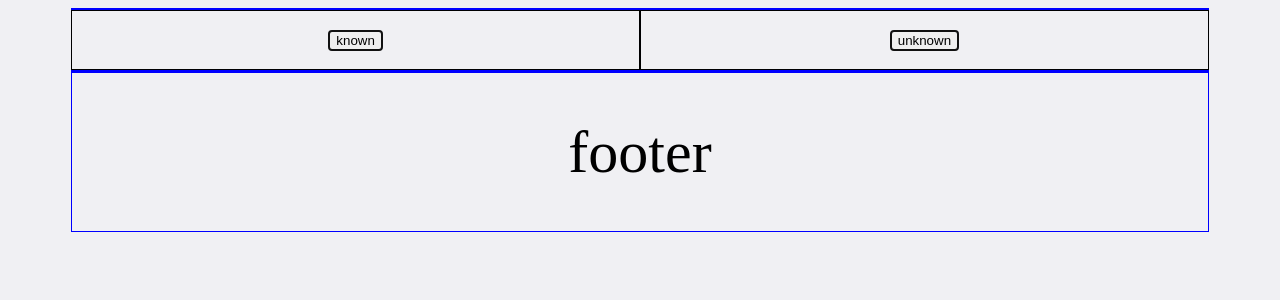
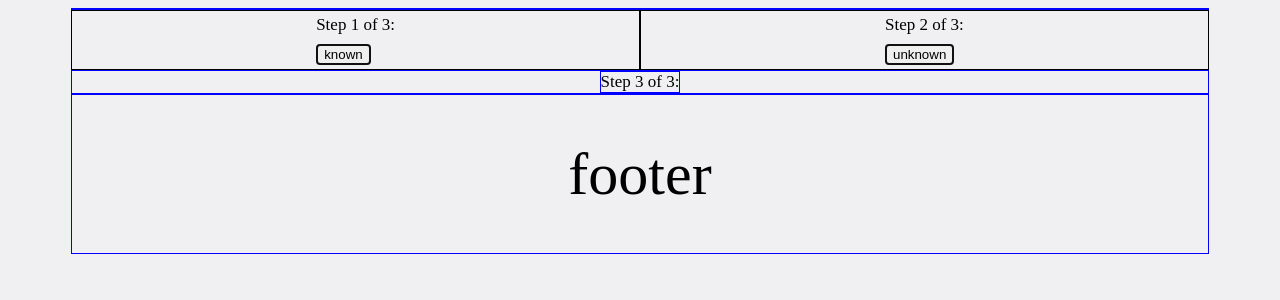
Before and after one commit to bryanee23/Computer-Vision-NBA, a Flask app: page / in a window 1280 px wide. Shown: the top 300 px of the page. Run offline with Flask 2, Linux system fonts and the light colour scheme.

Commit message:
added steps to be inline-grid

```diff
--- a/static/css/main.css
+++ b/static/css/main.css
@@ -39,8 +39,8 @@ button {
   grid-auto-rows: 6rem;
 }
 
-.known_imgs, .unknown_imgs {
-  display: flex;            /* new */
+.known_imgs, .unknown_imgs, .start {
+  display: inline-grid;            /* new */
   align-items: center;      /* new */
   justify-content: center;  /* new */
   border: 1px solid black;
--- a/templates/index.html
+++ b/templates/index.html
@@ -11,12 +11,14 @@
 
   <div class="img_uploads_container">
     <div class="known_imgs">
+      <div>Step 1 of 3:</div>
       <form method="post" action="/">
         <button type="submit" value="known" name="known">known</button>
       </form>
     </div>
 
     <div class="unknown_imgs">
+      <div>Step 2 of 3:</div>
       <form method="post" action="/">
         <button type="submit" value="unknown" name="unknown">unknown</button>
       </form>
@@ -25,6 +27,7 @@
 
   <div class="text-output ">
     <div>
+      <div>Step 3 of 3:</div>
       {% if start %}
       step 3:
       <form method="post" action="/">
```
